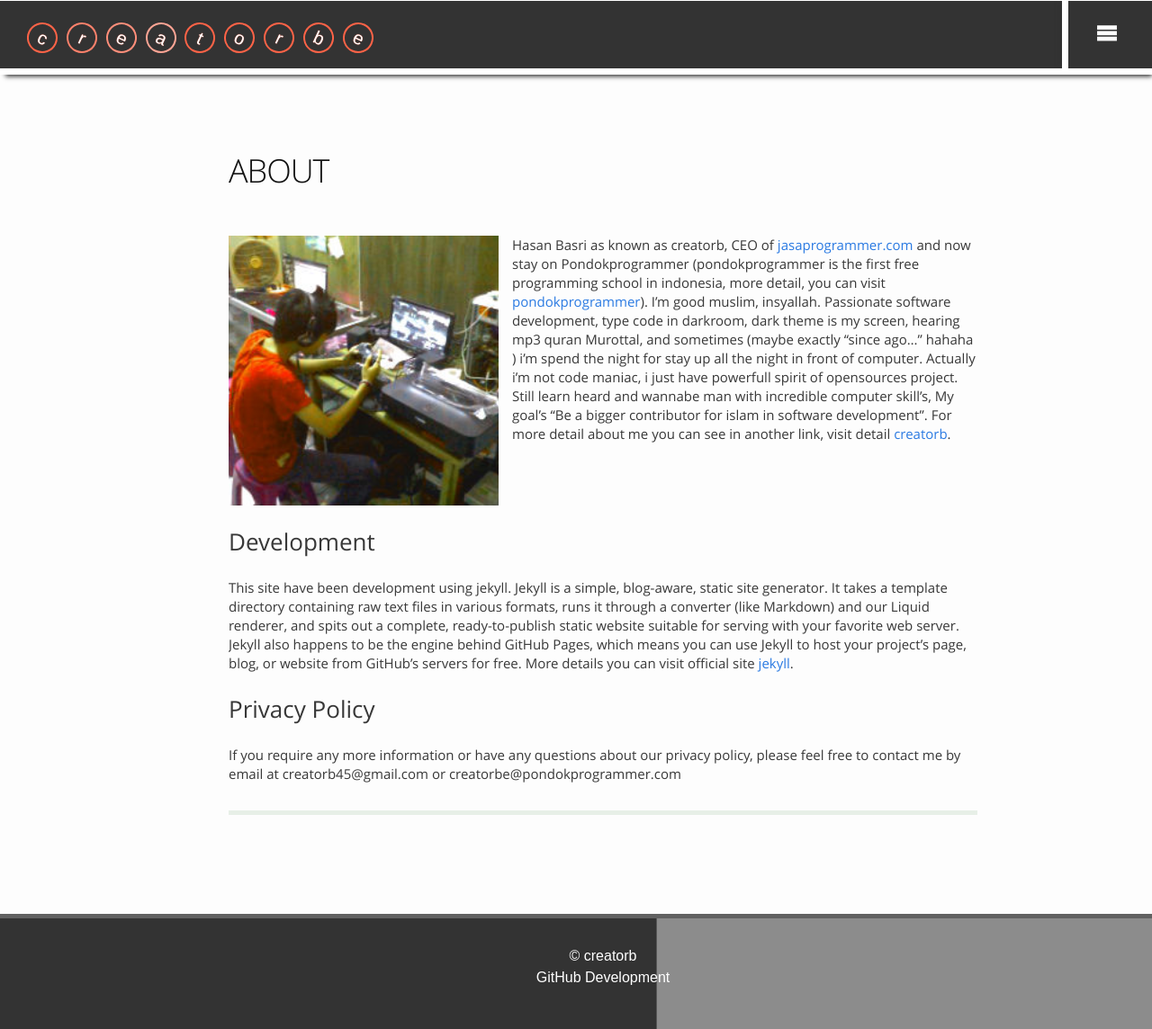
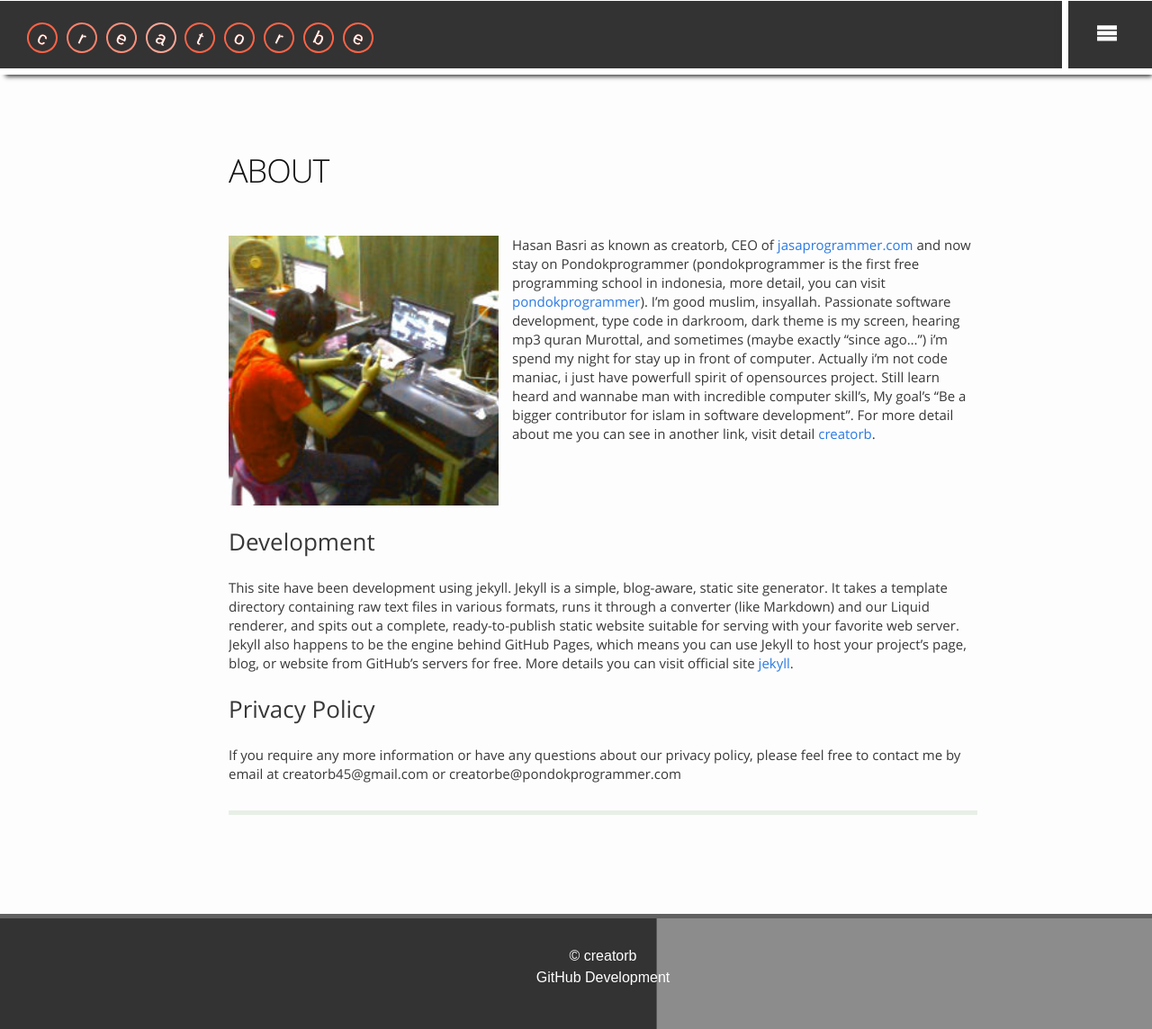
Before and after one commit to CreatorB/creatorb.github.io, a Jekyll site: the page built from about.md, in a window 1280 px wide. Shown: the whole page at 90% size. Built offline with Jekyll 4.4.1, drawn with Linux system fonts in a browser that asks for light colours.

Commit message:
update about

```diff
--- a/about.md
+++ b/about.md
@@ -5,7 +5,7 @@ permalink: /about/
 ---
 <img class="about-pic" src="/img/me.jpg">
 Hasan Basri as known as creatorb, CEO of [jasaprogrammer.com](http://jasaprogrammer.com) and now stay on Pondokprogrammer (pondokprogrammer is the first free programming school in indonesia, more detail, you can visit [pondokprogrammer](http://pondokprogrammer.com)).
-I'm good muslim, insyallah. Passionate software development, type code in darkroom, dark theme is my screen, hearing mp3 quran Murottal, and sometimes (maybe exactly "since ago..." hahaha ) i'm spend the night for stay up all the night in front of computer. Actually i'm not code maniac, i just have powerfull spirit of opensources project. Still learn heard and wannabe man with incredible computer skill's, My goal's "Be a bigger contributor for islam in software development". For more detail about me you can see in another link, visit detail [creatorb](http://creatorb.github.io/2015/03/16/about-creatorb/).
+I'm good muslim, insyallah. Passionate software development, type code in darkroom, dark theme is my screen, hearing mp3 quran Murottal, and sometimes (maybe exactly "since ago...") i'm spend my night for stay up in front of computer. Actually i'm not code maniac, i just have powerfull spirit of opensources project. Still learn heard and wannabe man with incredible computer skill's, My goal's "Be a bigger contributor for islam in software development". For more detail about me you can see in another link, visit detail [creatorb](http://creatorb.github.io/2015/03/16/about-creatorb/).
 
 ###Development
 This site have been development using jekyll. Jekyll is a simple, blog-aware, static site generator. It takes a template directory containing raw text files in various formats, runs it through a converter (like Markdown) and our Liquid renderer, and spits out a complete, ready-to-publish static website suitable for serving with your favorite web server. Jekyll also happens to be the engine behind GitHub Pages, which means you can use Jekyll to host your project’s page, blog, or website from GitHub’s servers for free. More details you can visit official site [jekyll](http://jekyllrb.com/).
```
